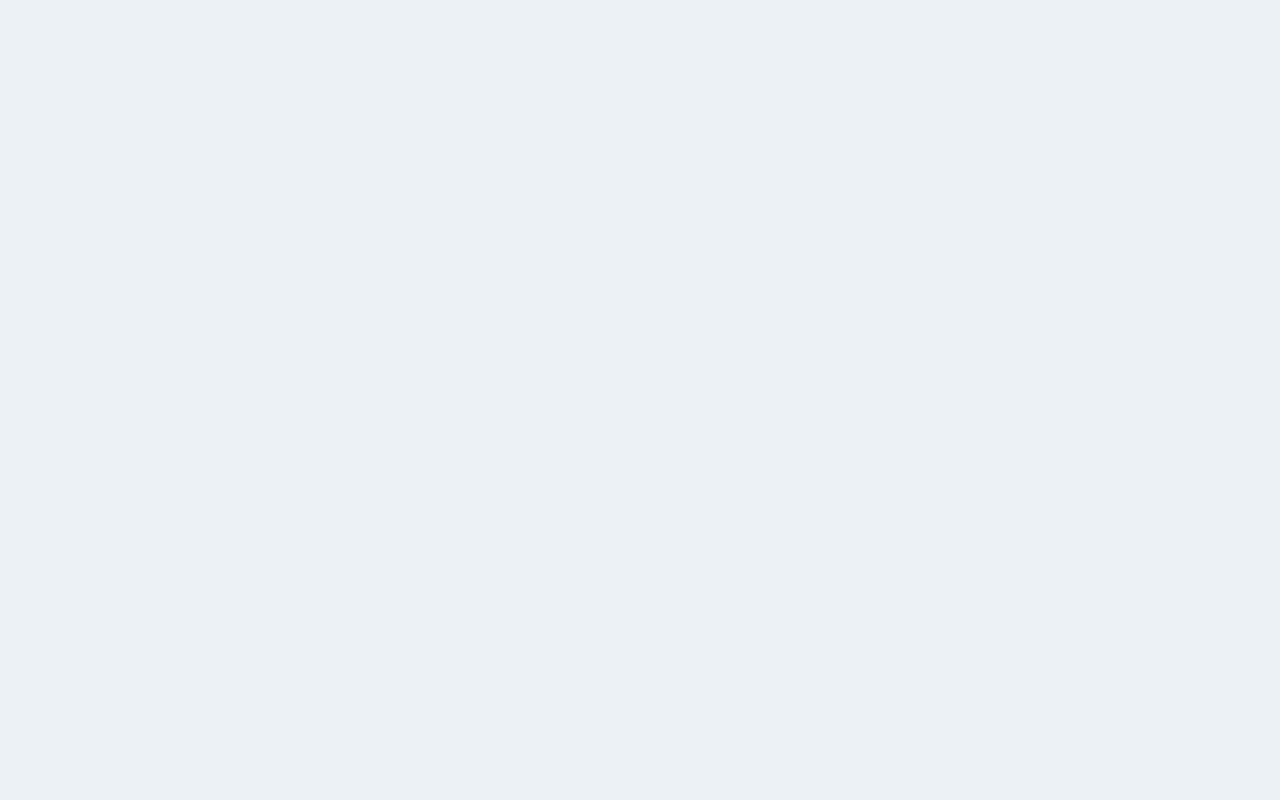
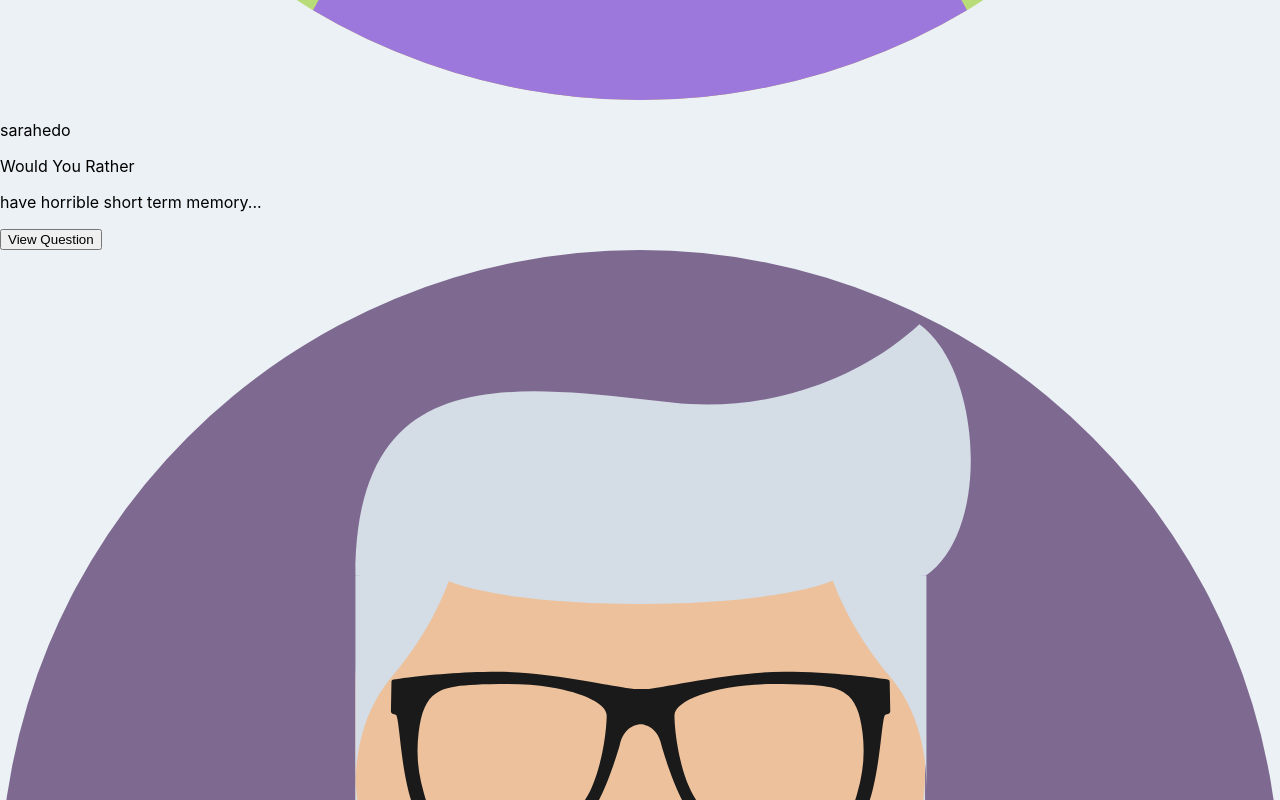
Before and after one commit to MostafaSalama/would-you-rather-react-redux, a React (Create React App) app: page / in a window 1280 px wide. Shown: the part 1180-1980 px from the top of the page. Before the commit the page ends 800 px from the top, so only its background shows below. Built offline with nearby package versions, Linux system fonts and the light colour scheme.

Commit message:
feat: update the questionItem to include the user interface needed

```diff
--- a/src/components/QuestionItem/index.jsx
+++ b/src/components/QuestionItem/index.jsx
@@ -2,7 +2,29 @@ import React from 'react';
 import PropTypes from 'prop-types';
 import styles from './QuestionItem.module.css';
 function QuestionItem({ question }) {
-	return <div>{JSON.stringify(question)};</div>;
+	return (
+		<div className="flex">
+			<div className="w-300 2-300  question-container">
+				<div className="question-author-container">
+					<div className="question-image">
+						<img src={question.avatarURL} alt={question.author} />
+					</div>
+					<div className="question-author-title">
+						<p>{question.author}</p>
+					</div>
+				</div>
+				<div className="question">
+					<p className="title">Would You Rather</p>
+					<div>
+						<p>{question.optionOne.text}...</p>
+					</div>
+				</div>
+				<div className="btn-container">
+					<button className="btn btn-outline">View Question</button>
+				</div>
+			</div>
+		</div>
+	);
 }
 QuestionItem.propTypes = {
 	question: PropTypes.object,
```
